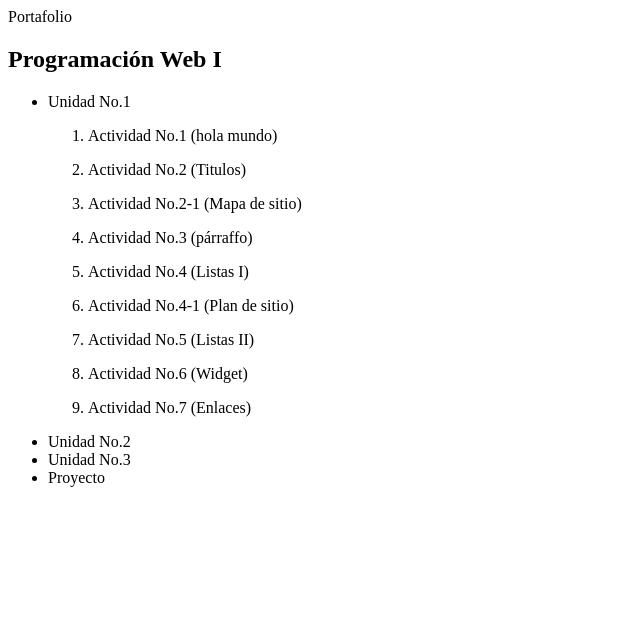
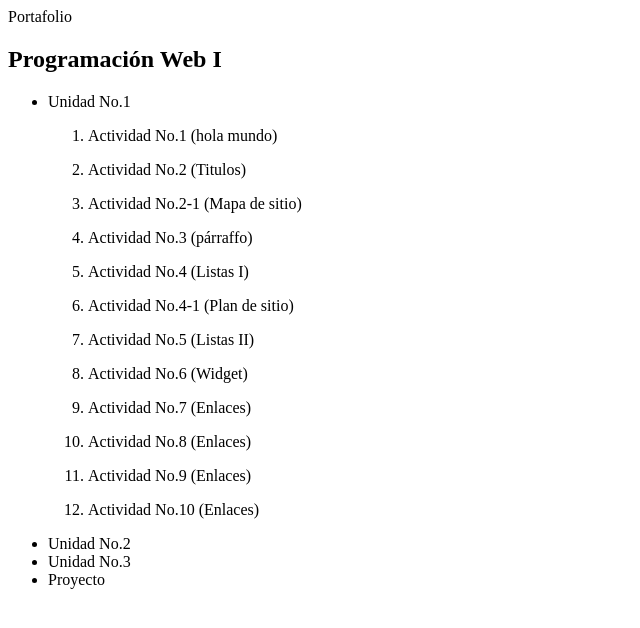
Before and after one commit to Juve2408/Portafolio.github.io, a plain HTML site: page index.html in a window 1280 px wide. Shown: the whole page, without its empty margins (0-640 px from the left). Drawn offline with Linux system fonts and the light colour scheme.

Commit message:
Update index.html

```diff
--- a/index.html
+++ b/index.html
@@ -23,6 +23,10 @@
         <li><p>Actividad No.5 (Listas II)</p><a href="listas II.html"></a></li>
         <li><p>Actividad No.6 (Widget)</p><a href="widget.html"></a></li>
         <li><p>Actividad No.7 (Enlaces)</p><a></a></li>
+         <li><p>Actividad No.8 (Enlaces)</p><a></a></li>
+         <li><p>Actividad No.9 (Enlaces)</p><a></a></li>
+          <li><p>Actividad No.10 (Enlaces)</p><a></a></li>
+
     </ol>
     <li>Unidad No.2</li>
     <li>Unidad No.3</li>
```
